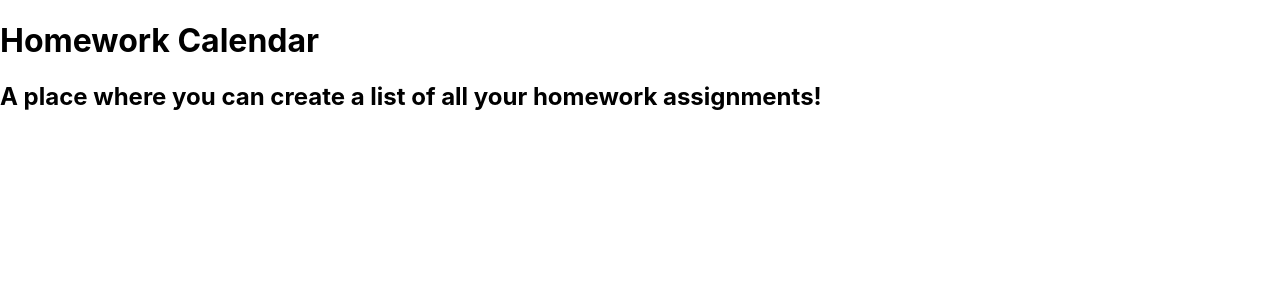
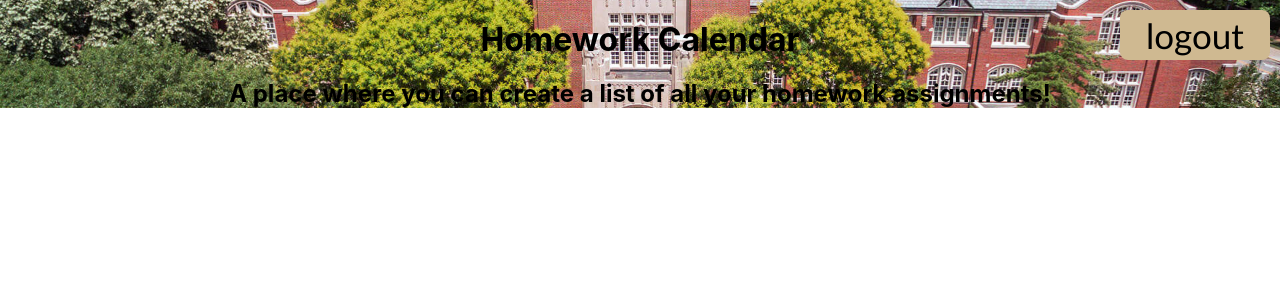
Before and after one commit to SebRodDev/homework-calendar, a React (Create React App) app: page / in a window 1280 px wide. Shown: the top 300 px of the page. Built offline with nearby package versions, Linux system fonts and the light colour scheme.

Commit message:
More progress on my project

```diff
--- a/src/Pages/StartingPage.jsx
+++ b/src/Pages/StartingPage.jsx
@@ -3,9 +3,14 @@ import './StartingPageLooks.css'
 
 const StartingPage = () => {
   return (
-    <div>
-      <h1>Homework Calendar</h1>
-      <h2>A place where you can create a list of all your homework assignments!</h2>
+    <div class="background">
+      <div class="background">
+      <h1 class="titleText">Homework Calendar</h1>
+      <h2 class="titleText">A place where you can create a list of all your homework assignments!</h2>
+
+      <button class="logoutButton">logout</button>
+      </div>
+
     </div>
   );
 };
--- a/src/Pages/StartingPageLooks.css
+++ b/src/Pages/StartingPageLooks.css
@@ -0,0 +1,32 @@
+.titleText {
+    margin: auto;
+    text-align: center;
+    padding-top: 20px;
+}
+
+.background {
+    background-image: url('./Images/Purdue\ Campus.jpg');
+    background-size: cover;
+    background-position: center;
+    height: 100%;
+    margin: 0;
+}
+
+.scrollingFeature {
+    overflow: scroll;
+}
+
+.logoutButton {
+    border-radius: 8px;
+    text-align: center;
+    background-color: #CFB991;
+    position: fixed;
+    top: 10px;
+    right: 10px;
+    font-size: 35px;
+    display: inline-block;
+    border: none;
+    width: 150px;
+    height: 50px;
+    font-family:'Trebuchet MS', 'Lucida Sans Unicode', 'Lucida Grande', 'Lucida Sans', Arial, sans-serif;
+}
```
Also changed, not shown: src/Pages/Images/Purdue Campus.jpg (added).
